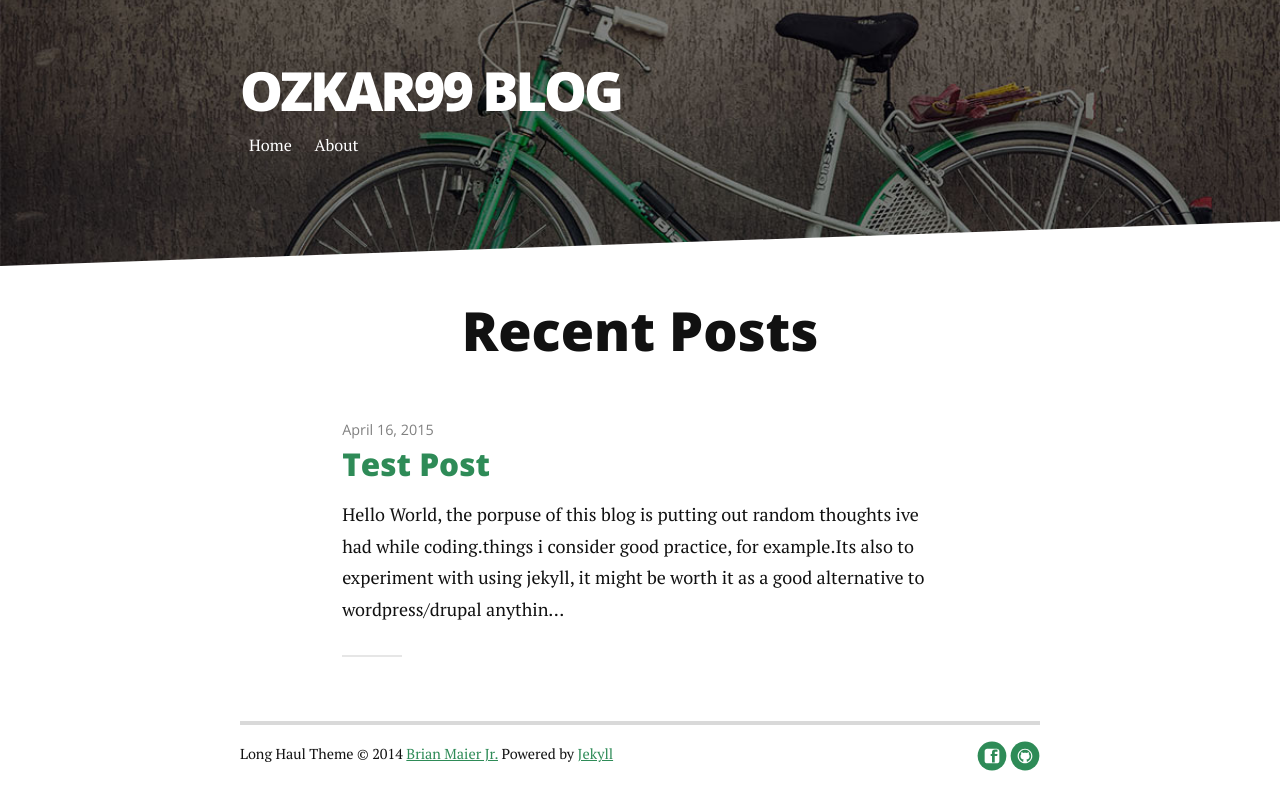
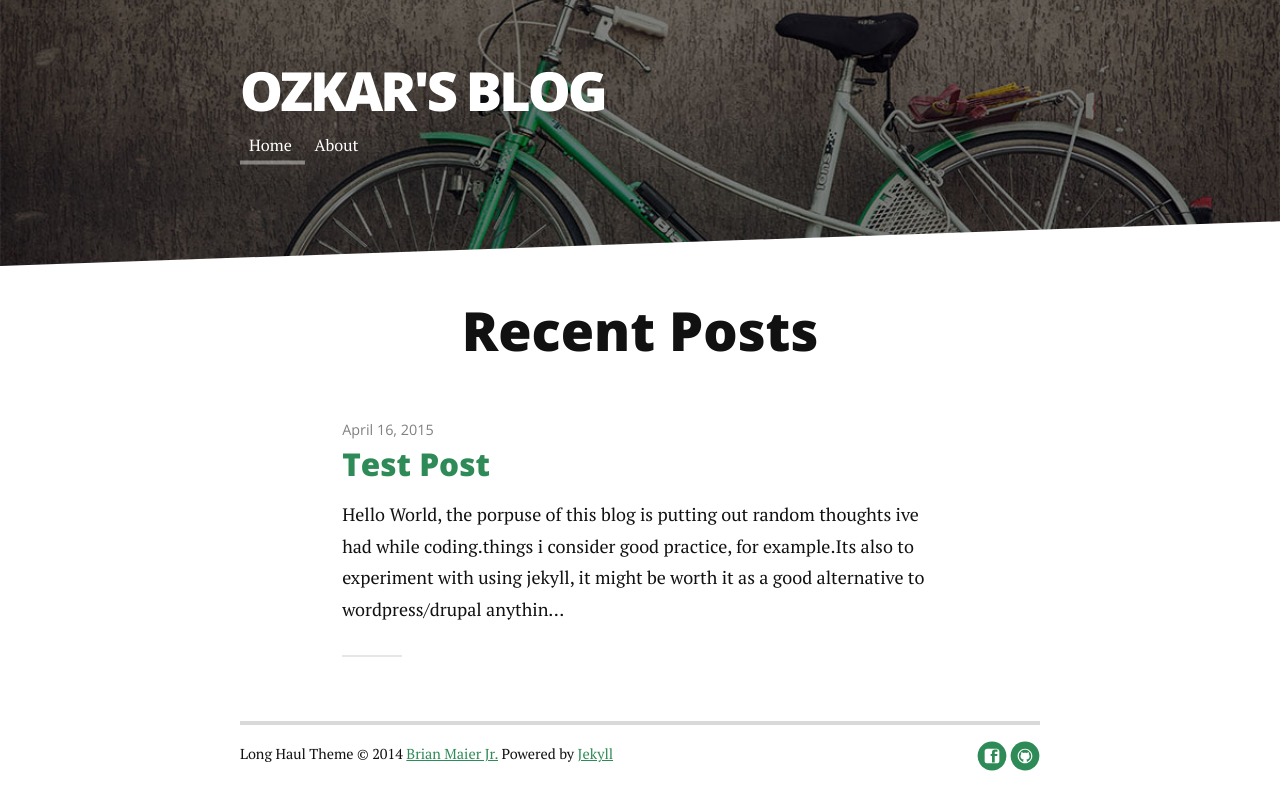
Before and after one commit to ozkar99/ozkar99.github.io, a Jekyll site: the page built from index.html, in a window 1280 px wide. Shown: the top 810 px of the page. Built offline with Jekyll 4.4.1, drawn with Linux system fonts in a browser that asks for light colours; nearby versions of some CDN libraries; Markdown is read by kramdown in place of the engine named in the settings; the list of posts is cut into pages by our own code.

Commit message:
moves blog to custom domain

```diff
--- /dev/null
+++ b/CNAME
@@ -0,0 +1 @@
+ozkar.org
--- a/_config.yml
+++ b/_config.yml
@@ -1,7 +1,7 @@
-title: ozkar99 blog
-description: random thoughts
+title: ozkar's blog
+description: random thoughts about programming
 
-url: http://ozkar99.github.io/
+url: http://ozkar.org/
 baseurl: ""
 paginate_path: "blog/page:num/"
 permalink: blog/:title/
@@ -12,7 +12,7 @@ paginate: 5
 
 navigation:
  - title: Home
-   url: /index.html
+   url: /
  - title: About
    url: /about
 
```
